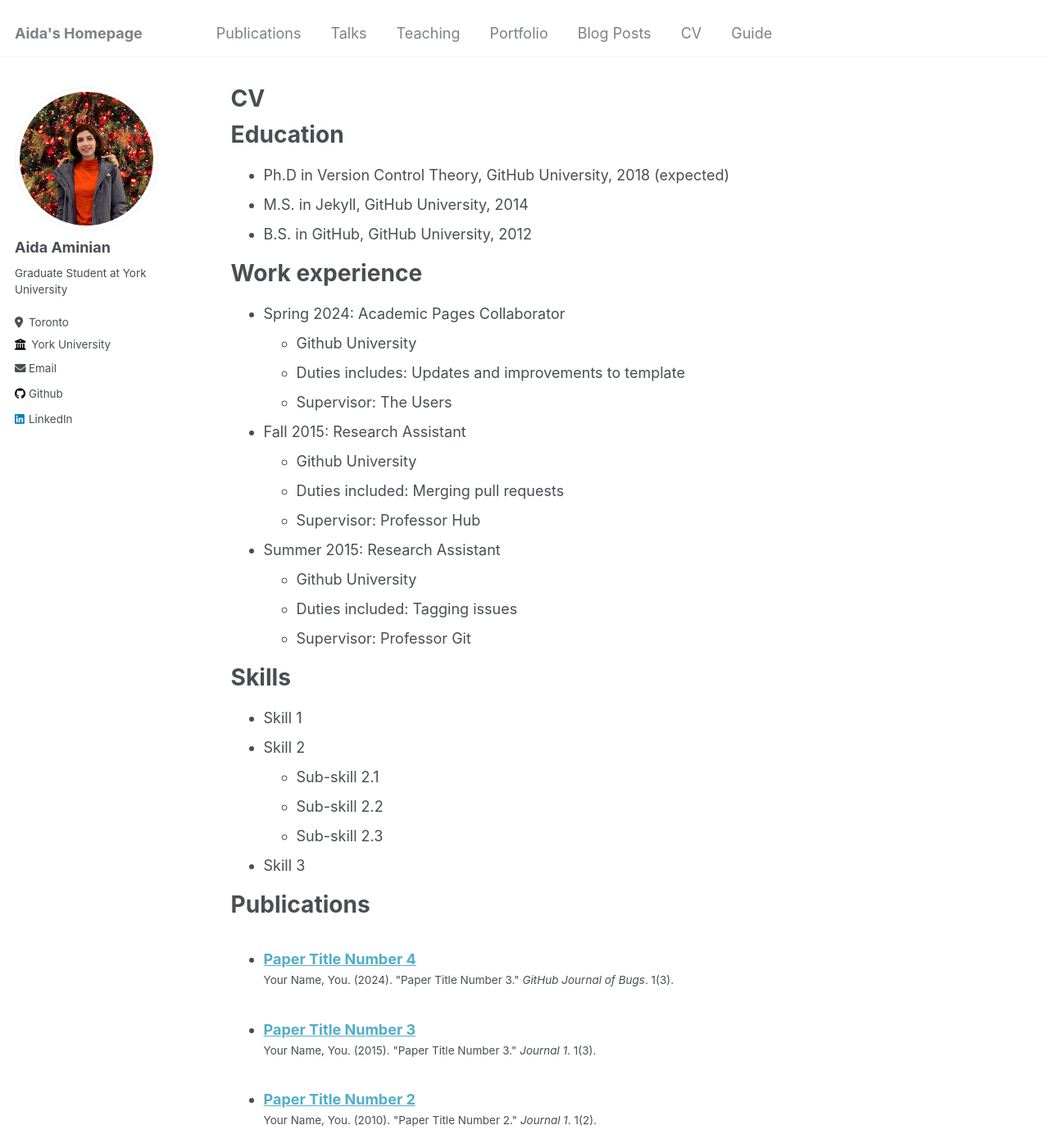
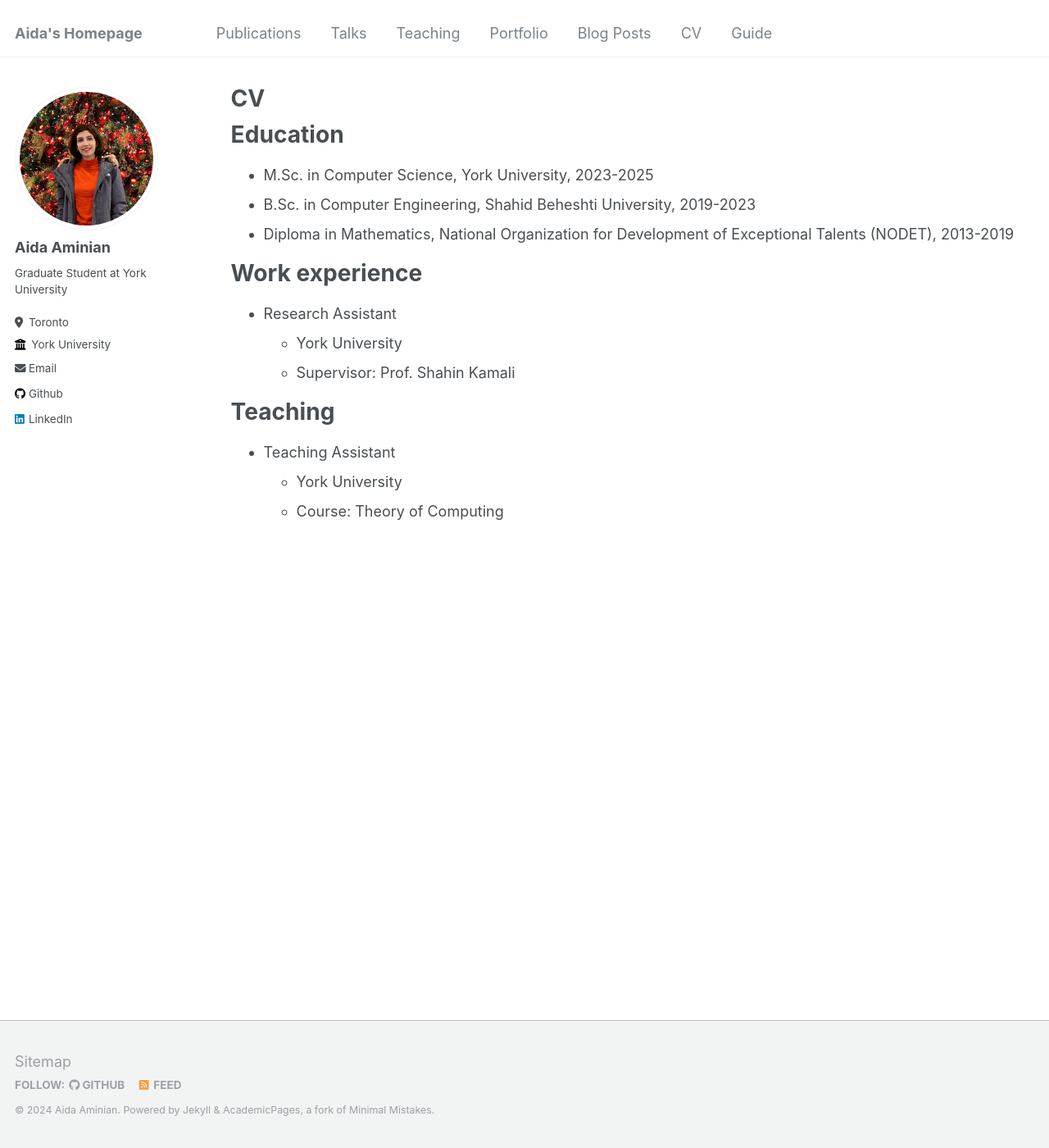
Before and after one commit to aidaaminian/aidaaminian.github.io, a Jekyll site: the page built from _pages/cv.md, in a window 1280 px wide and 1400 px high. Shown: the whole window at 82% size. Built offline with Jekyll 4.4.1, drawn with Linux system fonts in a browser that asks for light colours; some of the changed text lies outside the part shown.

Commit message:
Update cv.md

```diff
--- a/_pages/cv.md
+++ b/_pages/cv.md
@@ -11,54 +11,18 @@
 
 Education
 ======
-* Ph.D in Version Control Theory, GitHub University, 2018 (expected)
-* M.S. in Jekyll, GitHub University, 2014
-* B.S. in GitHub, GitHub University, 2012
+* M.Sc. in Computer Science, York University, 2023-2025
+* B.Sc. in Computer Engineering, Shahid Beheshti University, 2019-2023
+* Diploma in Mathematics, National Organization for Development of Exceptional Talents (NODET), 2013-2019
 
 Work experience
 ======
-* Spring 2024: Academic Pages Collaborator
-  * Github University
-  * Duties includes: Updates and improvements to template
-  * Supervisor: The Users
-
-* Fall 2015: Research Assistant
-  * Github University
-  * Duties included: Merging pull requests
-  * Supervisor: Professor Hub
-
-* Summer 2015: Research Assistant
-  * Github University
-  * Duties included: Tagging issues
-  * Supervisor: Professor Git
-
-Skills
-======
-* Skill 1
-* Skill 2
-  * Sub-skill 2.1
-  * Sub-skill 2.2
-  * Sub-skill 2.3
-* Skill 3
-
-Publications
-======
-  <ul>{% for post in site.publications reversed %}
-    {% include archive-single-cv.html %}
-  {% endfor %}</ul>
-
-Talks
-======
-  <ul>{% for post in site.talks reversed %}
-    {% include archive-single-talk-cv.html  %}
-  {% endfor %}</ul>
+* Research Assistant
+  * York University
+  * Supervisor: Prof. Shahin Kamali
 
 Teaching
 ======
-  <ul>{% for post in site.teaching reversed %}
-    {% include archive-single-cv.html %}
-  {% endfor %}</ul>
-
-Service and leadership
-======
-* Currently signed in to 43 different slack teams
+* Teaching Assistant
+  * York University
+  * Course: Theory of Computing
```
